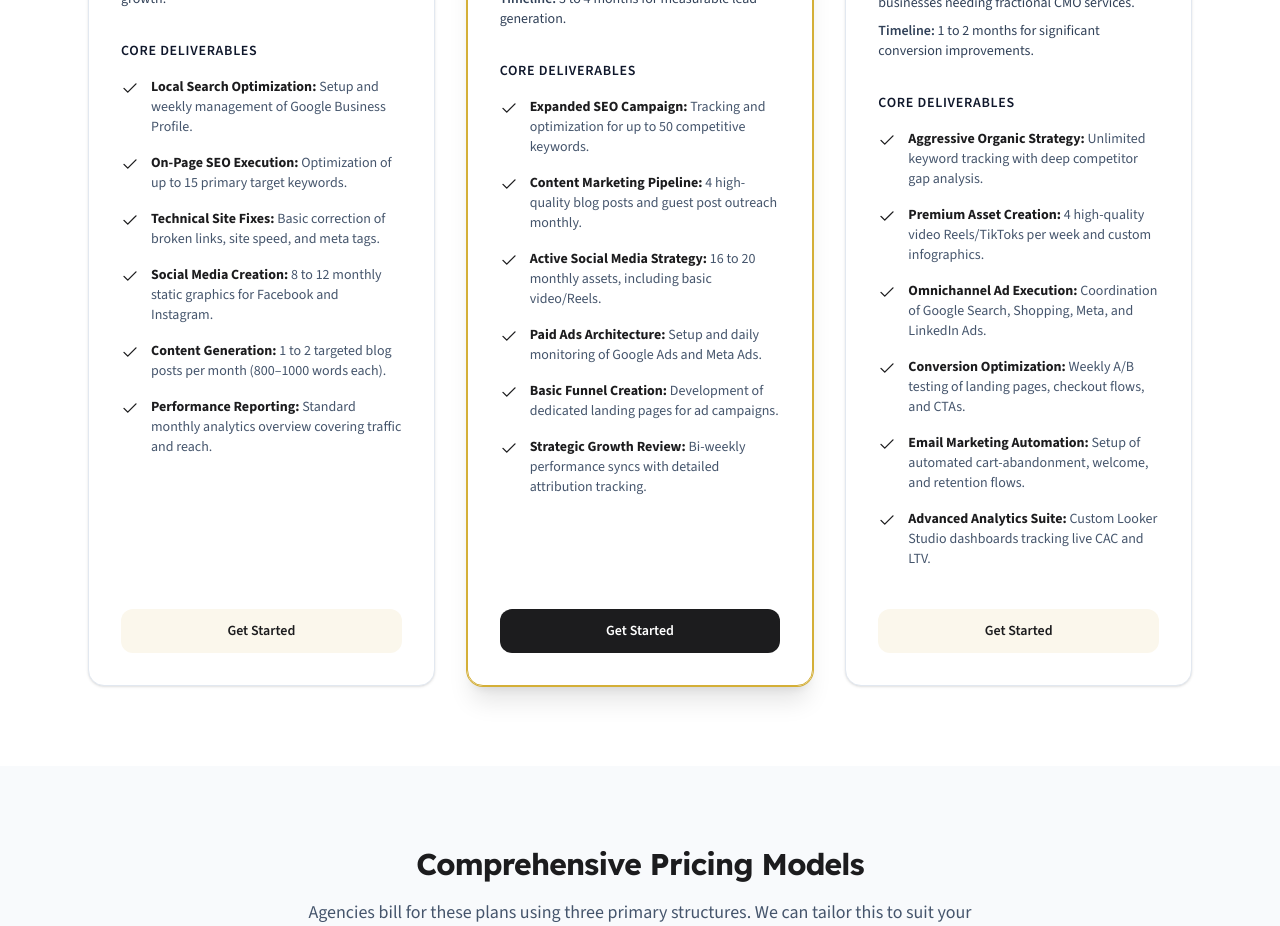
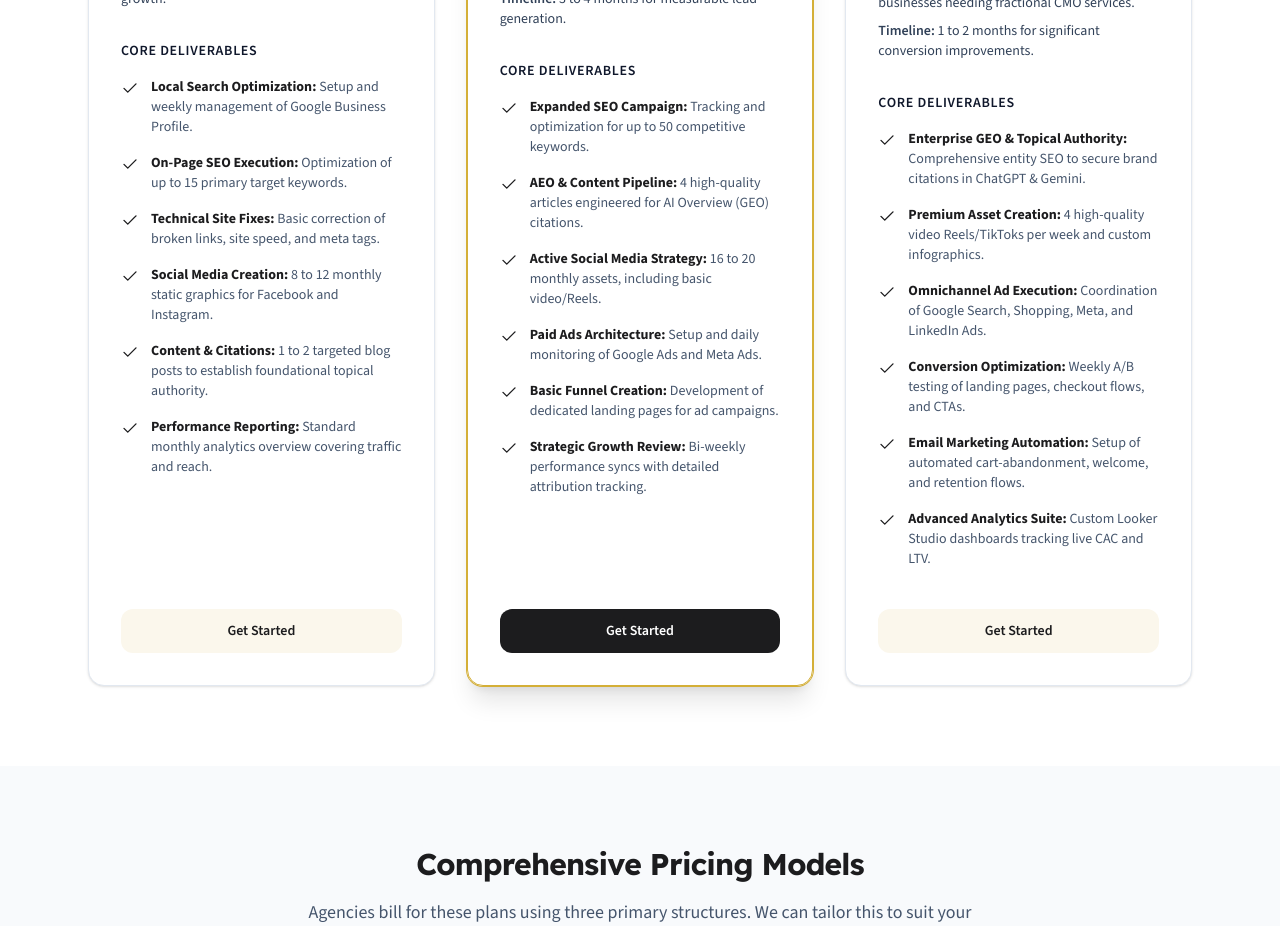
Before and after one commit to jobrecruitmentdev-lang/prmarketing, a Next.js app: page /pricing in a window 1280 px wide. Shown: the part 800-1726 px from the top of the page. Built offline with nearby package versions, Linux system fonts and the light colour scheme.

Commit message:
feat: Enhance AEO & GEO topical authority with llms.txt and Pricing updates

```diff
--- a/app/pricing/page.tsx
+++ b/app/pricing/page.tsx
@@ -22,7 +22,7 @@ const plans = [
       "On-Page SEO Execution: Optimization of up to 15 primary target keywords.",
       "Technical Site Fixes: Basic correction of broken links, site speed, and meta tags.",
       "Social Media Creation: 8 to 12 monthly static graphics for Facebook and Instagram.",
-      "Content Generation: 1 to 2 targeted blog posts per month (800–1000 words each).",
+      "Content & Citations: 1 to 2 targeted blog posts to establish foundational topical authority.",
       "Performance Reporting: Standard monthly analytics overview covering traffic and reach.",
     ],
   },
@@ -34,7 +34,7 @@ const plans = [
     timeline: "3 to 4 months for measurable lead generation.",
     features: [
       "Expanded SEO Campaign: Tracking and optimization for up to 50 competitive keywords.",
-      "Content Marketing Pipeline: 4 high-quality blog posts and guest post outreach monthly.",
+      "AEO & Content Pipeline: 4 high-quality articles engineered for AI Overview (GEO) citations.",
       "Active Social Media Strategy: 16 to 20 monthly assets, including basic video/Reels.",
       "Paid Ads Architecture: Setup and daily monitoring of Google Ads and Meta Ads.",
       "Basic Funnel Creation: Development of dedicated landing pages for ad campaigns.",
@@ -47,7 +47,7 @@ const plans = [
     price: "₹1,00,000 – ₹2,50,000+ / mo",
     timeline: "1 to 2 months for significant conversion improvements.",
     features: [
-      "Aggressive Organic Strategy: Unlimited keyword tracking with deep competitor gap analysis.",
+      "Enterprise GEO & Topical Authority: Comprehensive entity SEO to secure brand citations in ChatGPT & Gemini.",
       "Premium Asset Creation: 4 high-quality video Reels/TikToks per week and custom infographics.",
       "Omnichannel Ad Execution: Coordination of Google Search, Shopping, Meta, and LinkedIn Ads.",
       "Conversion Optimization: Weekly A/B testing of landing pages, checkout flows, and CTAs.",
```
Also changed, not shown: public/llms.txt.
